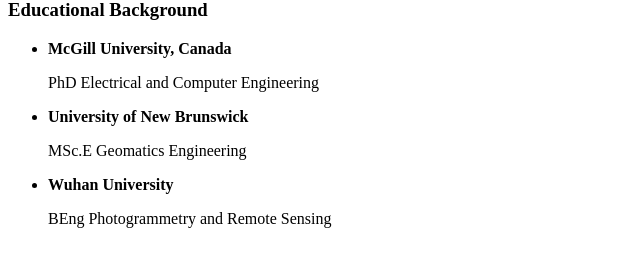
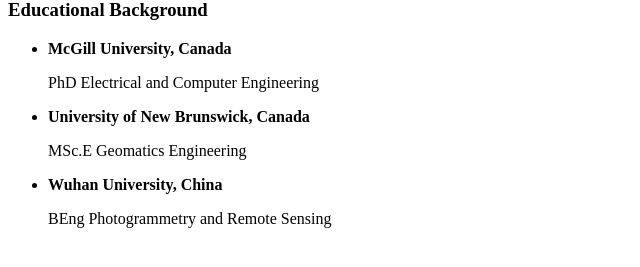
Before and after one commit to ruishengwang/ruishengwang.github.io, a Jekyll site: the page built from _pages/includes/background.md, in a window 1280 px wide. Shown: the part 421-688 px from the top of the page, without its empty margins (0-640 px from the left). Built offline with Jekyll 4.4.1, drawn with Linux system fonts in a browser that asks for light colours; our own code applies the rules of GitHub Pages for plain Markdown files.

Commit message:
Update background.md

```diff
--- a/_pages/includes/background.md
+++ b/_pages/includes/background.md
@@ -3,11 +3,11 @@
 
     PhD Electrical and Computer Engineering
 
-- **University of New Brunswick**
+- **University of New Brunswick, Canada**
 
     MSc.E Geomatics Engineering
 
-- **Wuhan University**
+- **Wuhan University, China**
 
     BEng Photogrammetry and Remote Sensing
 
```
